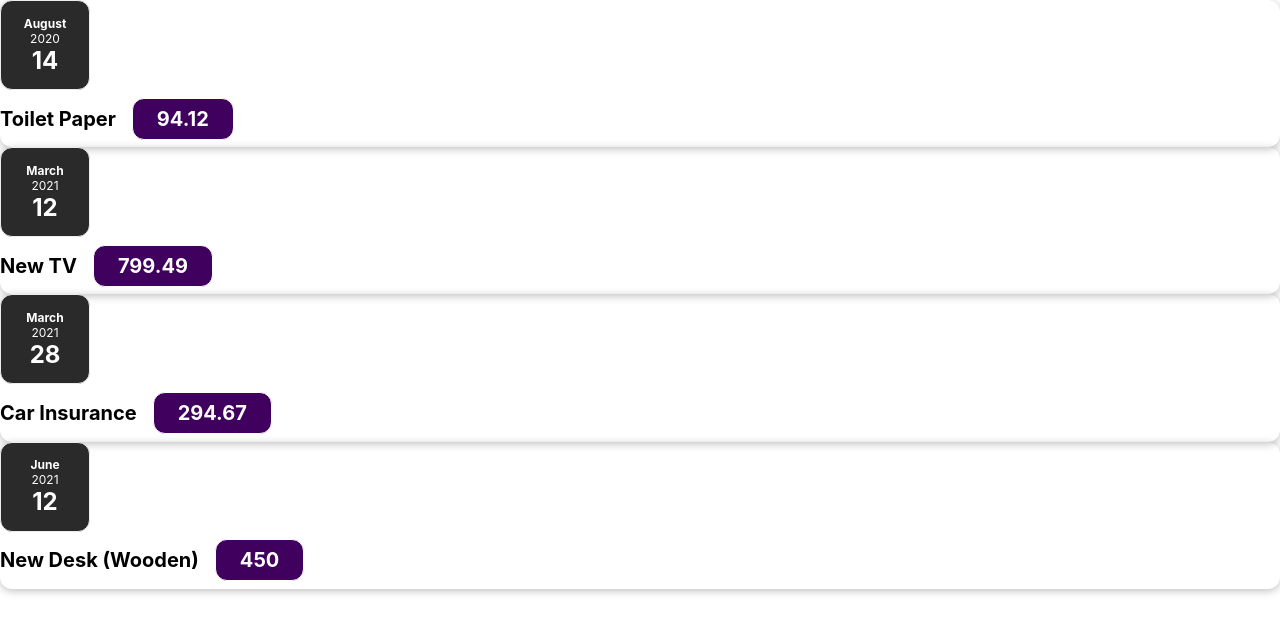
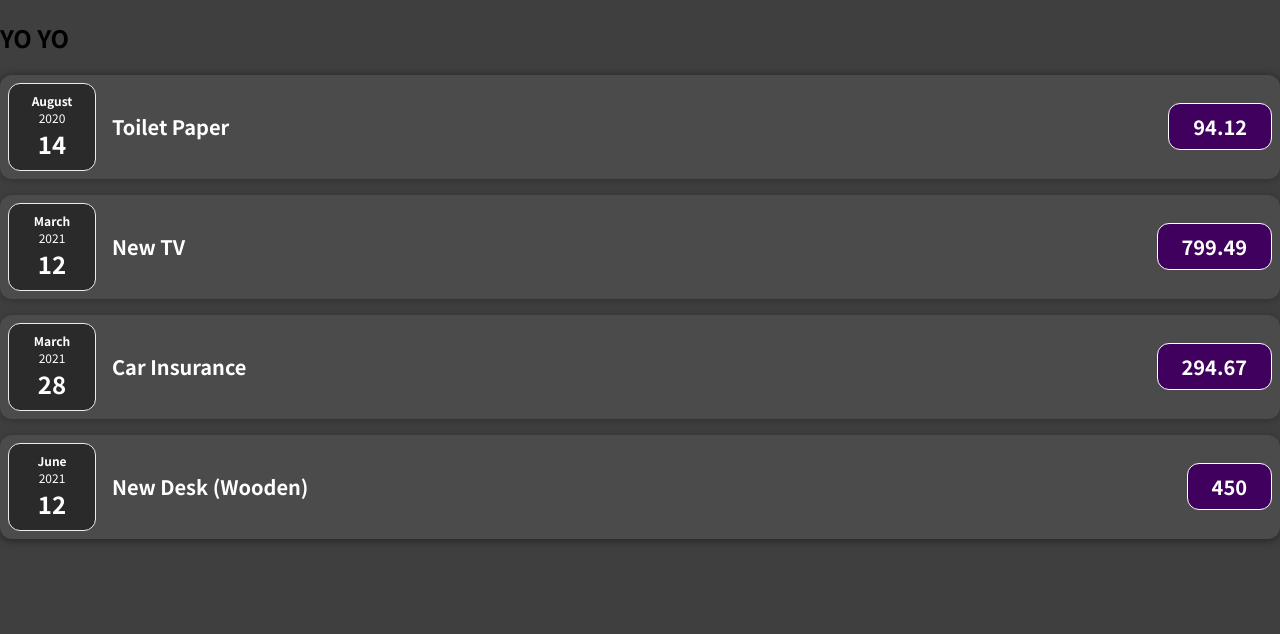
Before and after one commit to micaelffranco/tritrant, a React (Create React App) app: page / in a window 1280 px wide. Shown: the top 634 px of the page. Built offline with nearby package versions, Linux system fonts and the light colour scheme.

Commit message:
Card compoennt created using children props to have other components inside

```diff
--- a/src/App.js
+++ b/src/App.js
@@ -1,4 +1,4 @@
-import Expenses from './components/Expenses'
+import Expenses from './components/Expenses/Expenses'
 function App() {
   const expenses = [
       {
@@ -23,6 +23,7 @@ function App() {
     ];
   return (
     <div>
+      <h2>YO YO</h2>
       <Expenses items={expenses}/>
     </div>
   );
--- a/src/components/Card.js
+++ /dev/null
@@ -1,10 +0,0 @@
-import './Card.css';
-
-function Card(props) {
-  const classes = 'card'
-  return (
-    <div className="card">{props.children}</div>
-  );
-}
-
-export default Card;
--- a/src/components/Expenses.js
+++ /dev/null
@@ -1,13 +0,0 @@
-import ExpenseItem from './ExpenseItem';
-import './Expenses.css';
-
-function Expenses(props) {
-  return (<div>
-    <ExpenseItem title={props.items[0].title} amount={props.items[0].amount} date ={props.items[0].date}></ExpenseItem>
-    <ExpenseItem title={props.items[1].title} amount={props.items[1].amount} date ={props.items[1].date}></ExpenseItem>
-    <ExpenseItem title={props.items[2].title} amount={props.items[2].amount} date ={props.items[2].date}></ExpenseItem>
-    <ExpenseItem title={props.items[3].title} amount={props.items[3].amount} date ={props.items[3].date}></ExpenseItem>
-  </div>);
-}
-
-export default Expenses;
--- a/src/components/ExpenseItem.css
+++ b/src/components/Expenses/ExpenseItem.css
@@ -1,3 +1,4 @@
+
 .expense-item {
   display: flex;
   justify-content: space-between;
--- a/src/components/ExpenseItem.js
+++ b/src/components/Expenses/ExpenseItem.js
@@ -1,12 +1,8 @@
 import './ExpenseItem.css';
-import Card from './Card';
+import Card from '../UI/Card';
 import ExpenseDate from './ExpenseDate';
 
 function ExpenseItem(props) {
-  const month = props.date.toLocaleString('en-US', { month: 'long' });
-  const day = props.date.toLocaleString('en-US', { day: '2-digit' });
-  const year = props.date.getFullYear();
-
   return (
     <Card className="expense-item">
       <ExpenseDate date={props.date}/>
--- /dev/null
+++ b/src/components/Expenses/Expenses.js
@@ -0,0 +1,32 @@
+import ExpenseItem from './ExpenseItem';
+import './Expenses.css';
+import Card from '../UI/Card';
+
+function Expenses(props) {
+  return (
+    <Card classeName="expenses">
+      <ExpenseItem
+         title={props.items[0].title}
+         amount={props.items[0].amount}
+         date ={props.items[0].date}>
+       </ExpenseItem>
+      <ExpenseItem
+        title={props.items[1].title}
+        amount={props.items[1].amount}
+        date ={props.items[1].date}>
+      </ExpenseItem>
+      <ExpenseItem
+        title={props.items[2].title}
+        amount={props.items[2].amount}
+        date ={props.items[2].date}>
+      </ExpenseItem>
+      <ExpenseItem
+        title={props.items[3].title}
+        amount={props.items[3].amount}
+        date ={props.items[3].date}>
+      </ExpenseItem>
+    </Card>
+  );
+}
+
+export default Expenses;
--- a/src/components/Card.css
+++ b/src/components/UI/Card.css
@@ -1,6 +1,4 @@
 .card {
   border-radius: 12px;
   box-shadow: 0 1px 8px rgba(0, 0, 0, 0.25);
-  border-radius: 12px;
-  box-shadow: 0 2px 8px rgba(0, 0, 0, 0.25);
 }
--- /dev/null
+++ b/src/components/UI/Card.js
@@ -0,0 +1,9 @@
+import './Card.css';
+
+const Card = (props) => {
+  const classes = 'card ' + props.className;
+
+  return <div className={classes}>{props.children}</div>;
+};
+
+export default Card;
--- a/src/index.css
+++ b/src/index.css
@@ -1,13 +1,14 @@
+@import url('https://fonts.googleapis.com/css2?family=Noto+Sans+JP:wght@400;700&display=swap');
+
+* {
+  box-sizing: border-box;
+}
+
+html {
+  font-family: 'Noto Sans JP', sans-serif;
+}
+
 body {
   margin: 0;
-  font-family: -apple-system, BlinkMacSystemFont, 'Segoe UI', 'Roboto', 'Oxygen',
-    'Ubuntu', 'Cantarell', 'Fira Sans', 'Droid Sans', 'Helvetica Neue',
-    sans-serif;
-  -webkit-font-smoothing: antialiased;
-  -moz-osx-font-smoothing: grayscale;
+  background-color: #3f3f3f;
 }
-
-code {
-  font-family: source-code-pro, Menlo, Monaco, Consolas, 'Courier New',
-    monospace;
-}
```
Also changed, not shown: src/components/Expenses/ExpenseDate.css (renamed from src/components/ExpenseDate.css), src/components/Expenses/ExpenseDate.js (renamed from src/components/ExpenseDate.js), src/components/Expenses/Expenses.css (renamed from src/components/Expenses.css).
